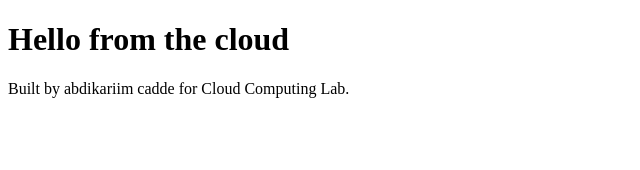
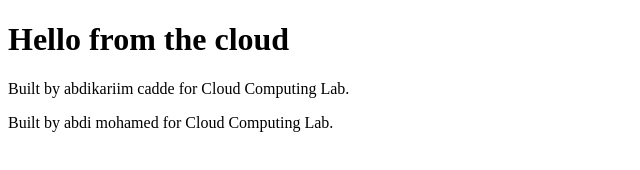
Before and after one commit to abbdikarim23c-max/my--cloud-lab-1, a plain HTML site: page index.html in a window 1280 px wide. Shown: the whole page, without its empty margins (0-640 px from the left). Drawn offline with Linux system fonts and the light colour scheme.

Commit message:
Add additional author information in index.html

```diff
--- a/index.html
+++ b/index.html
@@ -4,5 +4,6 @@
 <body>
 <h1>Hello from the cloud</h1>
 <p>Built by abdikariim cadde  for Cloud Computing Lab.</p>
+  <p>Built by abdi mohamed  for Cloud Computing Lab.</p>
 </body>
 </html>
```
